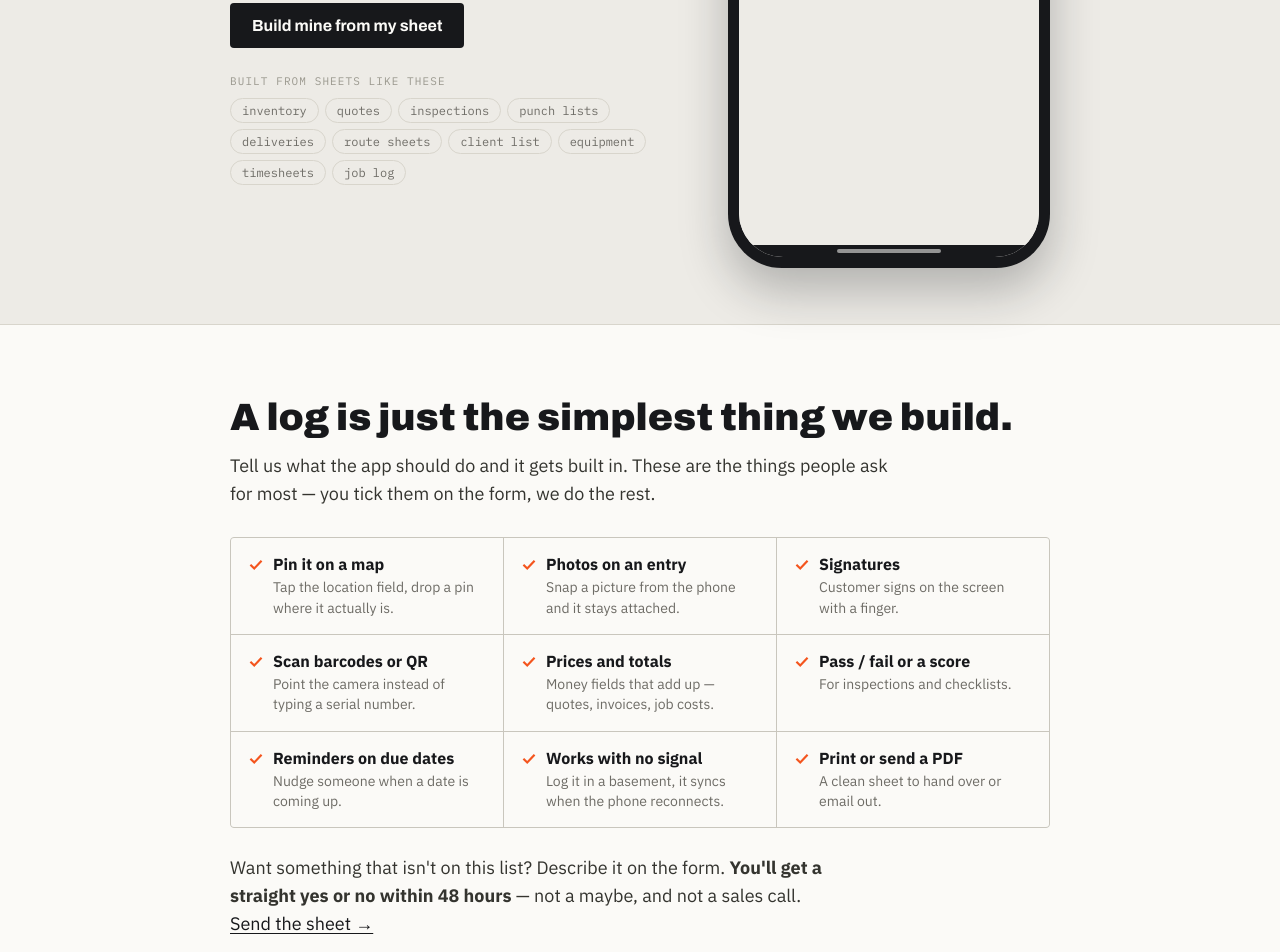
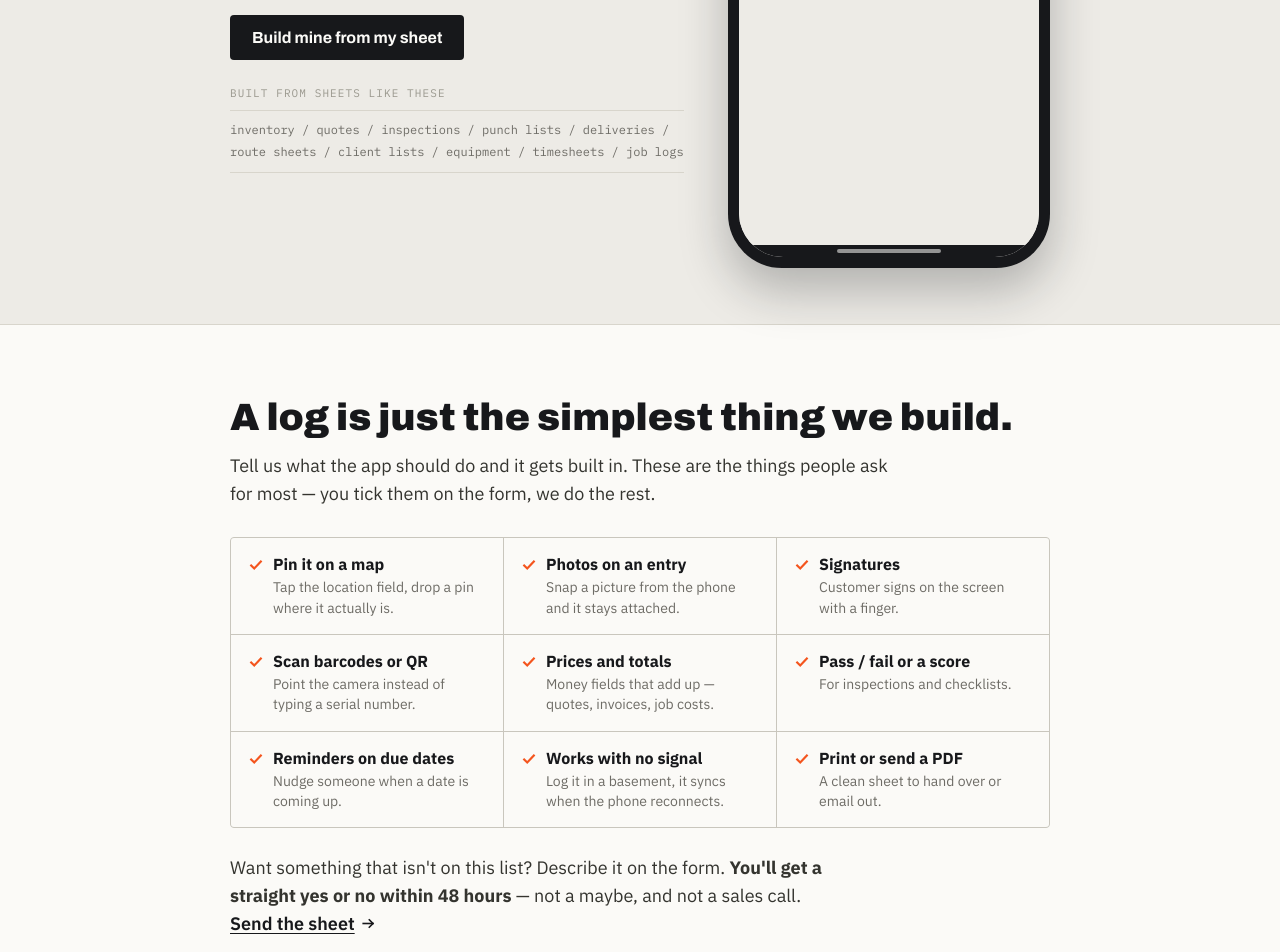
Before and after one commit to roolook/crewlog, a Next.js app: page / in a window 1280 px wide. Shown: the part 2300-3252 px from the top of the page. Built offline with nearby package versions, Linux system fonts and the light colour scheme; no server answers.

Commit message:
Refine CrewLog landing page details

```diff
--- a/app/page.tsx
+++ b/app/page.tsx
@@ -297,35 +297,19 @@ export default function LandingPage() {
             >
               BUILT FROM SHEETS LIKE THESE
             </div>
-            <div style={{ display: "flex", flexWrap: "wrap", gap: 6 }}>
-              {[
-                "inventory",
-                "quotes",
-                "inspections",
-                "punch lists",
-                "deliveries",
-                "route sheets",
-                "client list",
-                "equipment",
-                "timesheets",
-                "job log",
-              ].map(
-                (tag) => (
-                  <span
-                    key={tag}
+            <div
               style={{
                 fontFamily: f.mono,
                 fontSize: 12,
+                lineHeight: 1.9,
                 color: c.muted,
-                      border: `1px solid ${c.lineSoft}`,
-                      borderRadius: 999,
-                      padding: "4px 11px",
+                borderTop: `1px solid ${c.lineSoft}`,
+                borderBottom: `1px solid ${c.lineSoft}`,
+                padding: "8px 0",
               }}
             >
-                    {tag}
-                  </span>
-                ),
-              )}
+              inventory / quotes / inspections / punch lists / deliveries /
+              route sheets / client lists / equipment / timesheets / job logs
             </div>
           </div>
         </div>
--- a/components/landing/AskForAnything.tsx
+++ b/components/landing/AskForAnything.tsx
@@ -1,5 +1,5 @@
 import Link from "next/link";
-import { Check } from "@/components/Icon";
+import { Arrow, Check } from "@/components/Icon";
 import { c, f } from "@/lib/theme";
 import { CAPABILITIES } from "@/lib/capabilities";
 
@@ -97,7 +97,18 @@ export function AskForAnything() {
           You&apos;ll get a straight yes or no within 48 hours
         </strong>{" "}
         — not a maybe, and not a sales call.{" "}
-        <Link href="/start">Send the sheet →</Link>
+        <Link
+          href="/start"
+          style={{
+            display: "inline-flex",
+            alignItems: "center",
+            gap: 7,
+            fontWeight: 600,
+          }}
+        >
+          Send the sheet
+          <Arrow size={13} />
+        </Link>
       </p>
     </div>
   );
--- a/components/landing/WorkOrderSteps.tsx
+++ b/components/landing/WorkOrderSteps.tsx
@@ -85,6 +85,7 @@ export function WorkOrderSteps() {
         borderRadius: 3,
         boxShadow: shadow.hairline2,
         display: "flex",
+        overflow: "hidden",
       }}
     >
       {/* perforated stub */}
```
Lines whose indentation alone changed are shown as unchanged.
